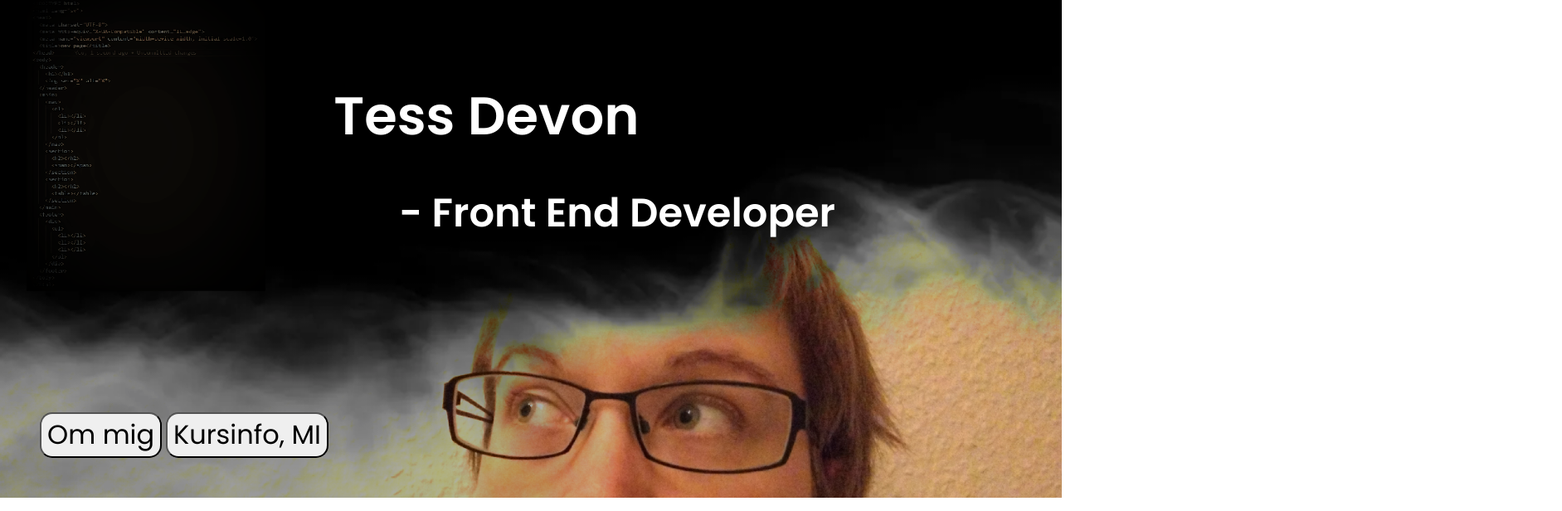
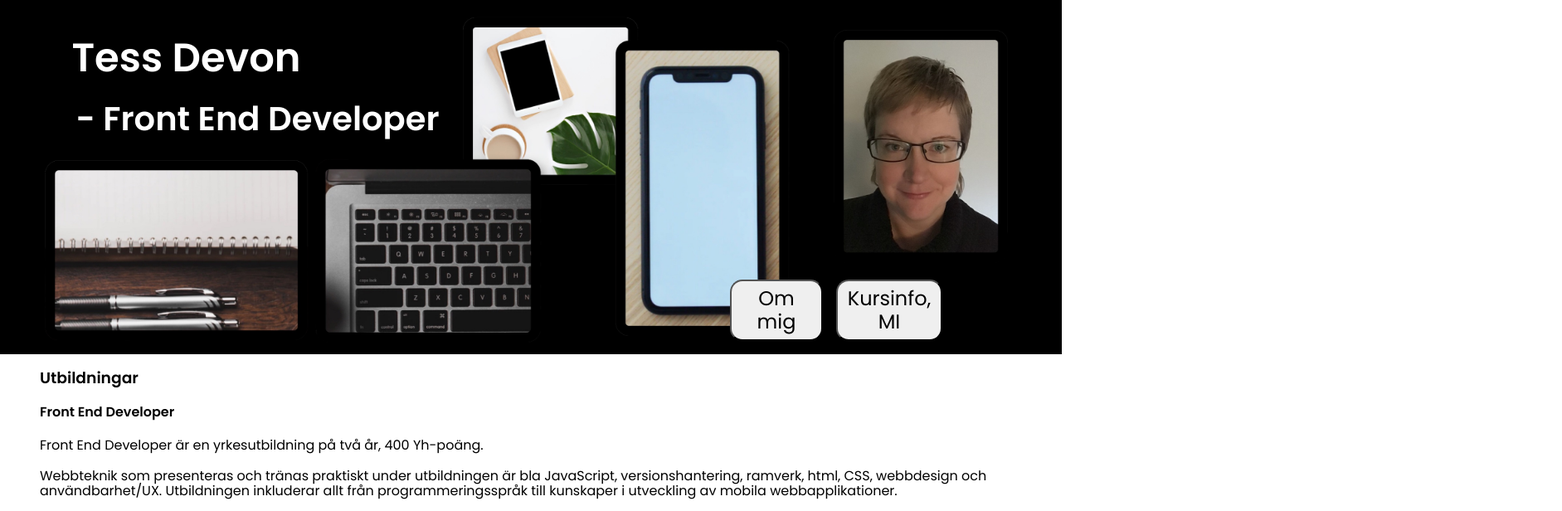
Before and after one commit to TessDevon/CV-with-CSS, a website built with Parcel: page index.html in a window 1280 px wide. Shown: the top 616 px of the page at 83% size, 1883 px wide, since content can reach past the window. Built offline with nearby package versions, Linux system fonts and the light colour scheme.

Commit message:
Added new image to banner.

```diff
--- a/css/main.scss
+++ b/css/main.scss
@@ -10,36 +10,44 @@
 -------------------------------------------------------------------------------------------------------------------------------------------*/
 
 header {
+  background-image: url("../img/TessDevonBanner1.jpg");
+  aspect-ratio: 20 / 9;
   background-size: cover;
-  background-position: center;
-  height: 300px;
-  background-image: url("../img/tessdevon_banner2.jpg");
-  display: flex;
   position: relative;
   top: 0;
+  display: flex;
 }
 
-h1, h2{
+h1, .header_h2{
   color: white;
   font-family: 'Poppins', sans-serif;
+  position: relative;
 }
+
+h1{
+  font-size: 1.5rem;
+}
+.header_h2{
+  font-size: 1.2rem;
+}
+
 
 .header_boarder{
   position: relative;
-  top: 20px;
-  left: 15%;
+  top: 0;
+  left: 5%;
 }
 
 .header_button1{
   position: absolute;
   bottom: 1rem;
-  left: 1rem;
+  right: 8rem;
 }
 
 .header_button2{
   position: absolute;
   bottom: 1rem;
-  left: 6.5rem;
+  right: 1rem;
 }
 
 ul{
@@ -59,7 +67,7 @@ button{
 -------------------------------------------------------------------------------------------------------------------------------------------*/
 
 main{
-  margin: 0 2rem;
+  margin: 0 3rem;
   font-family: 'Poppins', sans-serif;
 }
 
@@ -84,7 +92,6 @@ table{
 margin: 15px;
 font-size: 0.6rem;
 width: 100%;
-
 }
 
 .thead_td{
@@ -94,7 +101,23 @@ font-weight: 200;
 
 td{
   font-size: 0,6rem;
+  padding-right: 10px;
 }
+
+
+
+
+/*-----------------------------------------------------------------------------------------------------------------------------------------
+---------------------------------------- form ---------------------------------------------------------------------------------------------
+-------------------------------------------------------------------------------------------------------------------------------------------*/
+
+
+
+
+
+
+
+
 
 
 /*----- Fokus på att få sidan att fungera i olika storlekar -------------
@@ -104,29 +127,6 @@ td{
 
 @media only screen and (min-width: 768px) {
 
-  main{
-    margin: 0 3rem;
-    font-family: 'Poppins', sans-serif;
-  }
-
-  .tablediv{
-    line-height: 30px;
-    border: 1px solid darkgray;
-    display: inline-block;
-
-  }
-
-  .tableh4{
-    display: inline-block;
-    margin: 15px;
-    margin-bottom: 0;
-  }
-
-  table{
-  margin: 15px;
-  font-size: 0.7rem;
-
-  }
 
 
 }
@@ -135,12 +135,6 @@ td{
 
 
 }
-
-/*-----------------------------------------------------------------------------------------------------------------------------------------
----------------------------------------- form ---------------------------------------------------------------------------------------------
--------------------------------------------------------------------------------------------------------------------------------------------*/
-
-
 
 /*-----------------------------------------------------------------------------------------------------------------------------------------
 ----------------------------------------footer --------------------------------------------------------------------------------------------
@@ -153,40 +147,48 @@ td{
 -------------------------------------------------------------------------------------------------------------------------------------------*/
 
 @media only screen and (min-width: 768px) {
-  header {
+
+  header{
+    background-image: url("../img/TessDevonBanner2.jpg");
+    aspect-ratio: 27 / 9;
     background-size: cover;
-    background-position: center;
-    height: 450px;
-    background-image: url("../img/tessdevon_banner.png");
+    position: relative;
+    top: 0;
     display: flex;
+    }
+  h1{
+    top: 2px;
+    left: 2%;
+    font-size: 2rem;
   }
 
-  h1{
-    position: relative;
-    top: 35px;
-    left: 15%;
-    font-size: 3rem;
-  }
-
-  h2{
-    position: relative;
-    top: 45px;
-    left: 25%;
-    font-size: 2rem;
+  .header_h2{
+    top: 6px;
+    left: 2%;
+    font-size: 1.5rem;
   }
 
   .header_button1{
     bottom: 2rem;
-    left: 2rem;
-    font-size: 1.5rem;
+    right: 10rem;
+    width: 7rem;
   }
 
   .header_button2{
     bottom: 2rem;
-    left: 9.5rem;
-    font-size: 1.5rem;
+    right: 2rem;
+    width: 8rem;
 
   }
+
+  .tablediv{
+    line-height: 30px;
+  }
+
+  table{
+  font-size: 1rem;
+  }
+
 
 }
 
@@ -198,37 +200,30 @@ td{
 ---------------------------------------------------------------------------------------------------------------------------------------*/
 
 @media only screen and (min-width: 1200px) {
-  header {
-    background-size: cover;
-    background-position: center;
-    height: 600px;
-    background-image: url("../img/tessdevon_banner.png");
-    display: flex;
-  }
 
   h1{
-    top: 40px;
-    left: 40%;
-    font-size: 4rem;
-  }
-
-  h2{
-    position: relative;
-    top: 50px;
-    left: 55%;
+    top: 10px;
+    left: 5%;
     font-size: 3rem;
   }
 
+  .header_h2{
+    top: 0px;
+    left: 5%;
+    font-size: 2.5rem;
+    margin: 5px;
+  }
+
   .header_button1{
-    bottom: 3rem;
-    left: 3rem;
-    font-size: 2rem;
+    bottom: 1rem;
+    right: 18rem;
+    font-size: 1.5rem;
   }
 
   .header_button2{
-    bottom: 3rem;
-    left: 12.5rem;
-    font-size: 2rem;
+    bottom: 1rem;
+    right: 9rem;
+    font-size: 1.5rem;
 
   }
 
--- a/index.html
+++ b/index.html
@@ -38,7 +38,7 @@
           <img class="bannerpicture" width="500px" height="300" src="img/tessdevon_banner.png" alt="bannerpicture">
         </div>-->
         <h1>Tess Devon</h1>
-        <h2>- Front End Developer</h2>
+        <h2 class="header_h2">- Front End Developer</h2>
       </div>
 
       <nav class="header_buttons">
```
Also changed, not shown: css/main.css, img/TessDevonBanner.jpg (added), img/TessDevonBanner1.jpg (added), img/TessDevonBanner2.jpg (added), img/tessdevon_banner.png (deleted), img/tessdevon_banner2.jpg (deleted).
